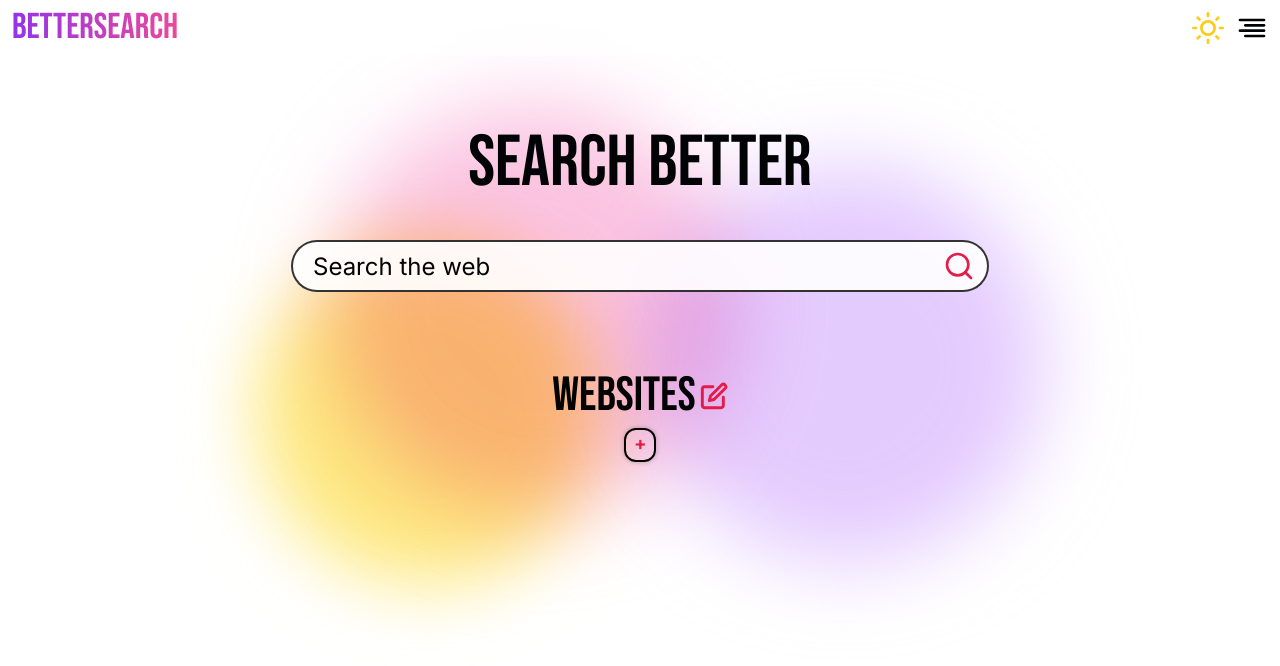
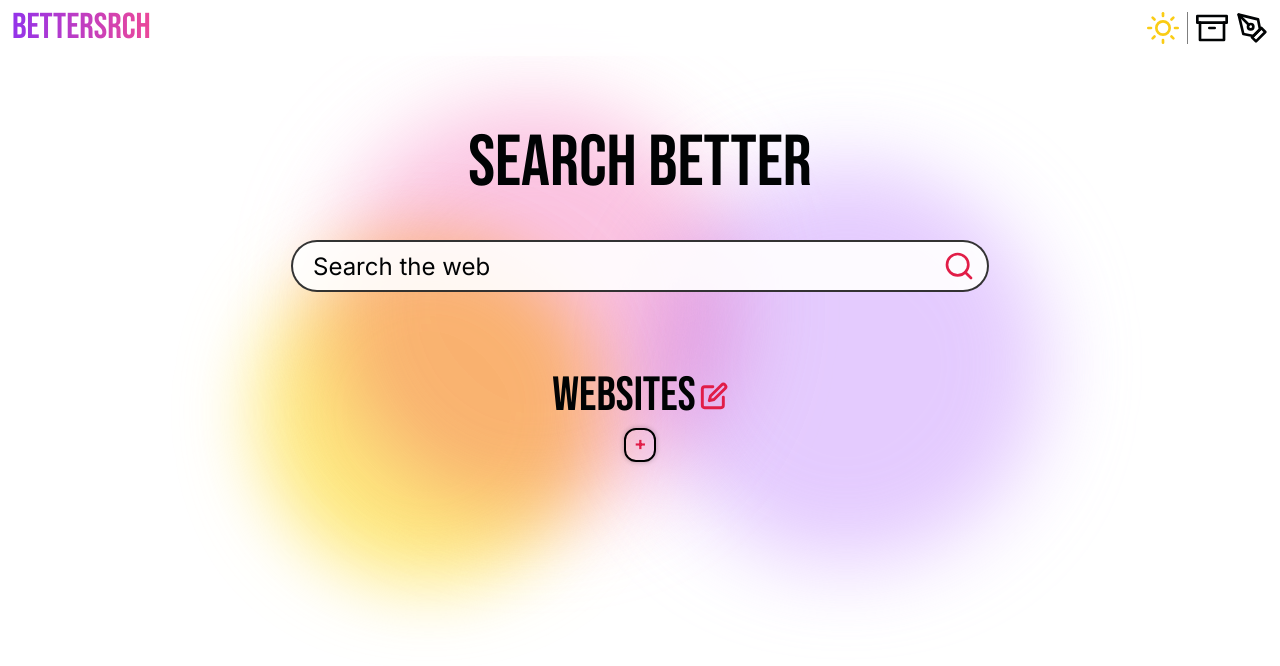
Before and after one commit to ajvejko/Bettersearch, a Vue app: page / in a window 1280 px wide. Shown: the top 666 px of the page. Built offline with nearby package versions, Linux system fonts and the light colour scheme.

Commit message:
changed navbar

```diff
--- a/src/components/Navbar.vue
+++ b/src/components/Navbar.vue
@@ -1,31 +1,31 @@
 <script setup lang="ts">
-import { ref } from "vue";
 import { useDark, useToggle, onClickOutside } from "@vueuse/core";
 
-const show = ref(false);
 const isDark = useDark();
 const toggleDark = useToggle(isDark);
-const navbar = ref(null);
-
-// On click outside of navbar, close the menu using VueUse
-onClickOutside(navbar, () => (show.value = false));
 </script>
 
 <template>
   <nav>
     <div ref="navbar" class="fixed left-0 right-0 top-0 z-10">
       <div
-        class="flex justify-between bg-backgroundLight/60 px-3 py-2 backdrop-blur-[10px] dark:bg-backgroundDark/60"
+        class="flex items-center justify-between bg-backgroundLight/60 px-3 py-2 backdrop-blur-[10px] dark:bg-backgroundDark/60"
       >
         <a
           href="#home"
-          class="bg-gradient-to-r from-purple-600 to-pink-500 bg-clip-text font-bebas text-2xl text-textLight text-transparent md:text-3xl lg:text-4xl"
-          >BetterSearch</a
+          class="bg-gradient-to-r from-purple-600 to-pink-500 bg-clip-text font-bebas text-2xl text-textLight text-transparent hover:scale-110 md:text-3xl lg:text-4xl"
+          >BetterSrch</a
         >
-
-        <div class="itesm-center flex justify-center">
+        <!-- Navbar links -->
+        <div
+          class="flex justify-center divide-x divide-solid divide-black/50 dark:divide-white/50"
+        >
           <!-- Light/Dark mode button -->
-          <button @click="toggleDark()" class="mr-3">
+          <div class="flex justify-center">
+            <button
+              @click="toggleDark()"
+              class="button-trasition mr-2 hover:scale-110"
+            >
               <!-- Moon icon -->
               <Transition name="slide-up" mode="out-in">
                 <svg
@@ -66,11 +66,11 @@ onClickOutside(navbar, () => (show.value = false));
                 </svg>
               </Transition>
             </button>
-          <!-- Navigation menu button -->
-          <button @click="show = !show" class="dark:text-textDark">
-            <!-- Hamburger menu icon -->
+          </div>
+          <div class="flex justify-center">
+            <button class="button-trasition ml-2 dark:ml-3 hover:scale-110">
+              <!-- Button links modal button -->
               <svg
-              v-if="!show"
                 xmlns="http://www.w3.org/2000/svg"
                 viewBox="0 0 24 24"
                 fill="none"
@@ -79,14 +79,15 @@ onClickOutside(navbar, () => (show.value = false));
                 stroke-linejoin="round"
                 class="h-6 w-6 stroke-textLight dark:stroke-textDark md:h-7 md:w-7 lg:h-8 lg:w-8"
               >
-              <line x1="21" y1="10" x2="7" y2="10"></line>
-              <line x1="21" y1="6" x2="3" y2="6"></line>
-              <line x1="21" y1="14" x2="3" y2="14"></line>
-              <line x1="21" y1="18" x2="7" y2="18"></line>
+                <polyline points="21 8 21 21 3 21 3 8"></polyline>
+                <rect x="1" y="3" width="22" height="5"></rect>
+                <line x1="10" y1="12" x2="14" y2="12"></line>
               </svg>
-            <!-- X icon -->
+            </button>
+
+            <!-- Color customization button -->
+            <button class="button-trasition ml-2 hover:scale-110">
               <svg
-              v-else
                 xmlns="http://www.w3.org/2000/svg"
                 viewBox="0 0 24 24"
                 fill="none"
@@ -95,49 +96,24 @@ onClickOutside(navbar, () => (show.value = false));
                 stroke-linejoin="round"
                 class="h-6 w-6 stroke-textLight dark:stroke-textDark md:h-7 md:w-7 lg:h-8 lg:w-8"
               >
-              <line x1="18" y1="6" x2="6" y2="18"></line>
-              <line x1="6" y1="6" x2="18" y2="18"></line>
+                <path d="M12 19l7-7 3 3-7 7-3-3z"></path>
+                <path d="M18 13l-1.5-7.5L2 2l3.5 14.5L13 18l5-5z"></path>
+                <path d="M2 2l7.586 7.586"></path>
+                <circle cx="11" cy="11" r="2"></circle>
               </svg>
             </button>
           </div>
         </div>
-      <!-- Navigation options -->
-      <Transition name="slide-fade">
-        <div
-          v-if="show"
-          class="flex flex-col bg-backgroundLight/90 px-3 pb-3 text-right dark:bg-backgroundDark/90"
-        >
-          <span class="mx-3 mt-1">
-            <a
-              @click="show = !show"
-              href="#about"
-              class="text-textLight hover:underline dark:text-textDark md:text-lg lg:text-xl"
-              >Save & Copy buttons (WIP)</a
-            >
-          </span>
-          <span class="mx-3 mt-1">
-            <a
-              @click="show = !show"
-              href="#projects"
-              class="text-textLight hover:underline dark:text-textDark md:text-lg lg:text-xl"
-              >Button order (WIP)</a
-            >
-          </span>
-          <span class="mx-3 mt-1">
-            <a
-              @click="show = !show"
-              href="#contact"
-              class="text-textLight hover:underline dark:text-textDark md:text-lg lg:text-xl"
-              >Customize colours (WIP)</a
-            >
-          </span>
       </div>
-      </Transition>
     </div>
   </nav>
 </template>
 
 <style scoped>
+.button-trasition {
+  transition: all ease 300ms;
+}
+
 .slide-fade-enter-active,
 .slide-fade-leave-active {
   transition: 0.3s ease;
@@ -145,7 +121,7 @@ onClickOutside(navbar, () => (show.value = false));
 
 .slide-fade-enter-from,
 .slide-fade-leave-to {
-  transform: translateX(20px);
+  transform: translateX(50%);
   opacity: 0;
 }
 
--- a/src/components/WebButton.vue
+++ b/src/components/WebButton.vue
@@ -7,10 +7,10 @@ const props = defineProps(["name", "homeURL", "searchURL", "index"]);
 
 <template>
   <button
-    class="dark:bg-dark/5 selected mr-2 mt-2 rounded-xl border-2 border-black px-2 pb-0.5 font-inter font-bold text-textLight shadow-[0_0px_5px_rgba(0,0,0,0.25)] hover:bg-white/10 active:shadow-black dark:border-white dark:text-textDark dark:hover:bg-black/10 dark:active:shadow-white md:text-lg"
+    class="dark:bg-dark/5 selected mr-2 mt-2 rounded-xl border-2 border-black px-2 pb-0.5 font-inter font-bold text-textLight shadow-[0_0px_5px_rgba(0,0,0,0.25)] hover:scale-105 hover:bg-white/10 active:shadow-black dark:border-white dark:text-textDark dark:hover:bg-black/10 dark:active:shadow-white md:text-lg"
     :class="[
       buttonStore.index == index
-        ? '!dark:border-primary scale-[105%] !border-primary'
+        ? '!dark:border-primary scale-105 !border-primary'
         : '',
       windowStore.EditMode ? '!dark:text-primary !text-primary' : '',
     ]"
```
Also changed, not shown: src/components/icons/archive.svg (added), src/components/icons/pen-tool.svg (added). Lines whose indentation alone changed are shown as unchanged.
